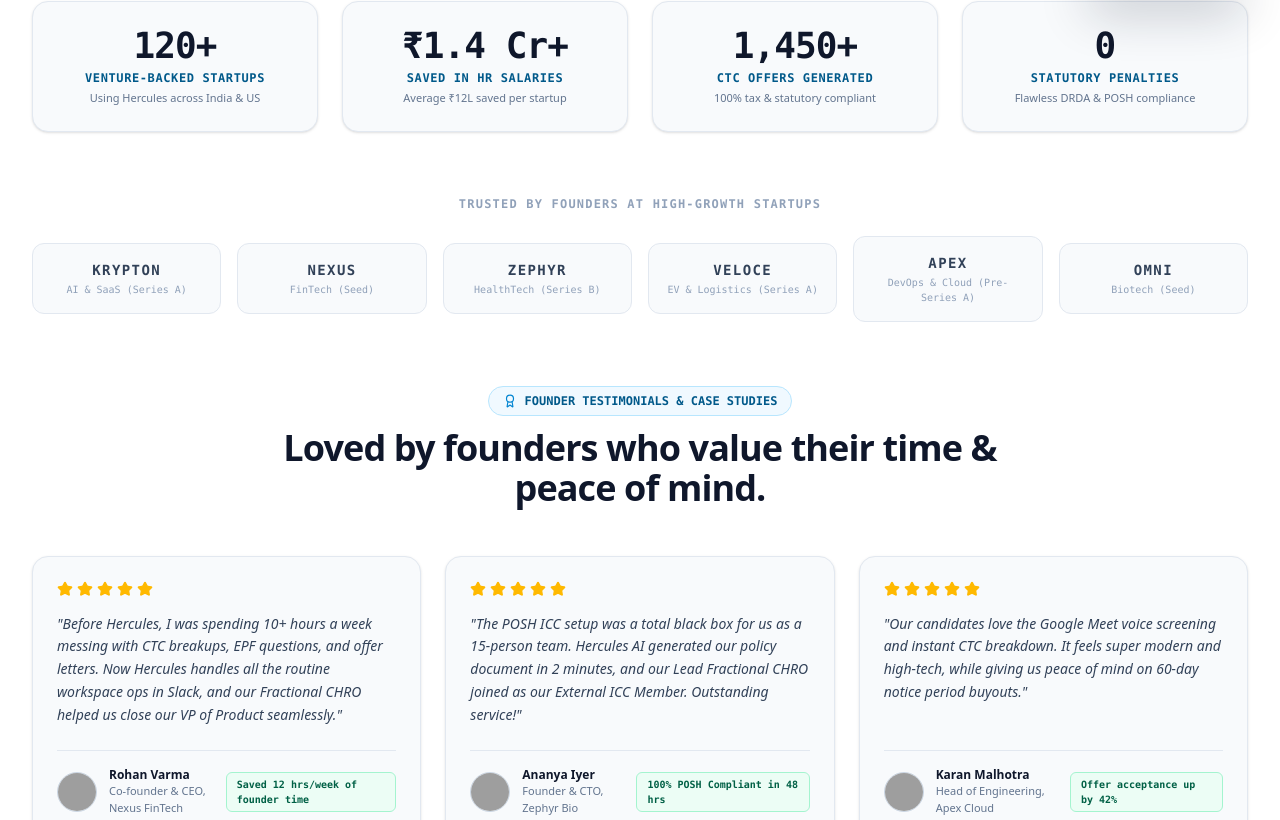
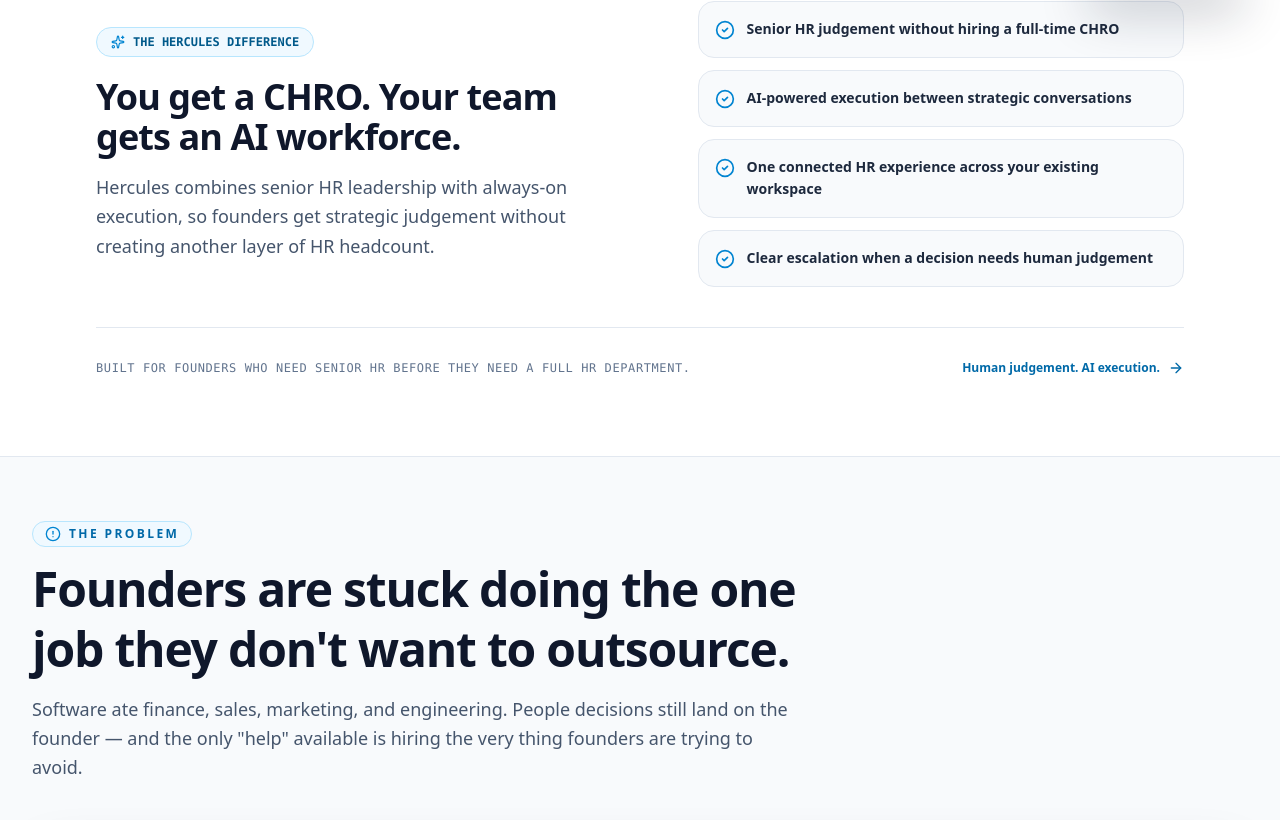
Before and after one commit to mnijhara/Hercules, a React (Vite) app: page / in a window 1280 px wide. Shown: the part 780-1600 px from the top of the page. Built offline with nearby package versions, Linux system fonts and the light colour scheme; grey boxes are pictures that could not be loaded.

Commit message:
replace placeholder social proof with founder-safe proof section

```diff
--- a/src/components/TestimonialsAndLogosSection.tsx
+++ b/src/components/TestimonialsAndLogosSection.tsx
@@ -1,107 +1,50 @@
 import React from 'react';
-import { Sparkles, Star, ShieldCheck, TrendingUp, Building, Award } from 'lucide-react';
-import { FAKE_CLIENT_LOGOS, FAKE_TESTIMONIALS, FAKE_METRICS } from '../data/herculesData';
+import { ArrowRight, CheckCircle2, Sparkles } from 'lucide-react';
+
+const OUTCOMES = [
+  'Senior HR judgement without hiring a full-time CHRO',
+  'AI-powered execution between strategic conversations',
+  'One connected HR experience across your existing workspace',
+  'Clear escalation when a decision needs human judgement',
+];
 
 export const TestimonialsAndLogosSection: React.FC = () => {
   return (
     <section id="proof" className="py-16 sm:py-20 bg-white border-b border-slate-200 text-slate-900 relative">
-      <div className="max-w-7xl mx-auto px-4 sm:px-6 lg:px-8">
+      <div className="max-w-6xl mx-auto px-4 sm:px-6 lg:px-8">
+        <div className="grid lg:grid-cols-[1.05fr_0.95fr] gap-10 lg:gap-16 items-center">
+          <div>
+            <div className="inline-flex items-center gap-2 px-3.5 py-1.5 rounded-full bg-sky-50 border border-sky-200 text-sky-800 text-xs font-mono font-bold mb-5">
+              <Sparkles className="w-3.5 h-3.5 text-sky-600" />
+              <span>THE HERCULES DIFFERENCE</span>
+            </div>
+            <h2 className="text-3xl sm:text-4xl font-extrabold tracking-tight text-slate-900">
+              You get a CHRO. Your team gets an AI workforce.
+            </h2>
+            <p className="mt-4 text-base sm:text-lg text-slate-600 leading-relaxed max-w-2xl">
+              Hercules combines senior HR leadership with always-on execution, so founders get strategic judgement without creating another layer of HR headcount.
+            </p>
+          </div>
 
-        {/* Live Metrics Row */}
-        <div className="grid grid-cols-2 lg:grid-cols-4 gap-4 sm:gap-6 mb-16">
-          {FAKE_METRICS.map((metric, idx) => (
-            <div
-              key={idx}
-              className="p-6 rounded-2xl bg-slate-50 border border-slate-200 text-center space-y-1 shadow-sm hover:border-sky-300 transition-all"
-            >
-              <div className="text-3xl sm:text-4xl font-black font-mono text-slate-900 tracking-tight">
-                {metric.value}
-              </div>
-              <div className="text-xs font-bold font-mono text-sky-800 uppercase tracking-wider">
-                {metric.label}
-              </div>
-              <p className="text-[11px] text-slate-500 font-normal">
-                {metric.subtext}
-              </p>
-            </div>
-          ))}
-        </div>
-
-        {/* Fake Client Logo Strip */}
-        <div className="mb-16 text-center space-y-6">
-          <p className="text-xs font-mono font-bold text-slate-400 uppercase tracking-widest">
-            TRUSTED BY FOUNDERS AT HIGH-GROWTH STARTUPS
-          </p>
-
-          <div className="grid grid-cols-2 sm:grid-cols-3 lg:grid-cols-6 gap-4 items-center">
-            {FAKE_CLIENT_LOGOS.map((company, idx) => (
-              <div
-                key={idx}
-                className="p-4 rounded-xl bg-slate-50 border border-slate-200 flex flex-col items-center justify-center hover:bg-sky-50/50 hover:border-sky-200 transition-all group"
-              >
-                <span className="font-extrabold text-sm tracking-widest font-mono text-slate-700 group-hover:text-sky-900">
-                  {company.logoText}
-                </span>
-                <span className="text-[10px] text-slate-400 font-mono mt-0.5">
-                  {company.category}
-                </span>
+          <div className="grid gap-3">
+            {OUTCOMES.map((outcome) => (
+              <div key={outcome} className="flex items-start gap-3 p-4 rounded-2xl bg-slate-50 border border-slate-200">
+                <CheckCircle2 className="w-5 h-5 text-sky-600 shrink-0 mt-0.5" />
+                <span className="text-sm font-semibold text-slate-800 leading-relaxed">{outcome}</span>
               </div>
             ))}
           </div>
         </div>
 
-        {/* Testimonials Header */}
-        <div className="text-center max-w-3xl mx-auto mb-12">
-          <div className="inline-flex items-center gap-2 px-3.5 py-1.5 rounded-full bg-sky-50 border border-sky-200 text-sky-800 text-xs font-mono font-bold mb-3">
-            <Award className="w-3.5 h-3.5 text-sky-600" />
-            <span>FOUNDER TESTIMONIALS & CASE STUDIES</span>
+        <div className="mt-10 pt-8 border-t border-slate-200 flex flex-col sm:flex-row items-start sm:items-center justify-between gap-4">
+          <p className="text-xs text-slate-500 font-mono uppercase tracking-wider">
+            Built for founders who need senior HR before they need a full HR department.
+          </p>
+          <div className="inline-flex items-center gap-2 text-xs font-bold text-sky-700">
+            <span>Human judgement. AI execution.</span>
+            <ArrowRight className="w-4 h-4" />
           </div>
-
-          <h2 className="text-3xl sm:text-4xl font-extrabold text-slate-900 tracking-tight">
-            Loved by founders who value their time & peace of mind.
-          </h2>
         </div>
-
-        {/* Testimonial Cards Grid */}
-        <div className="grid grid-cols-1 md:grid-cols-3 gap-6">
-          {FAKE_TESTIMONIALS.map((t, idx) => (
-            <div
-              key={idx}
-              className="p-6 rounded-2xl bg-slate-50 border border-slate-200 flex flex-col justify-between space-y-6 shadow-sm hover:border-sky-300 transition-all"
-            >
-              <div className="space-y-4">
-                <div className="flex items-center gap-1 text-amber-400">
-                  {[...Array(5)].map((_, i) => (
-                    <Star key={i} className="w-4 h-4 fill-amber-400" />
-                  ))}
-                </div>
-
-                <p className="text-xs sm:text-sm text-slate-700 leading-relaxed font-normal italic">
-                  "{t.quote}"
-                </p>
-              </div>
-
-              <div className="pt-4 border-t border-slate-200 flex items-center justify-between">
-                <div className="flex items-center gap-3">
-                  <img
-                    src={t.avatar}
-                    alt={t.authorName}
-                    className="w-10 h-10 rounded-full object-cover border border-slate-300"
-                  />
-                  <div>
-                    <h4 className="text-xs font-bold text-slate-900">{t.authorName}</h4>
-                    <p className="text-[11px] text-slate-500 font-normal">{t.authorTitle}</p>
-                  </div>
-                </div>
-
-                <span className="px-2.5 py-1 rounded-md bg-emerald-50 border border-emerald-200 text-emerald-800 text-[10px] font-mono font-bold">
-                  {t.metrics}
-                </span>
-              </div>
-            </div>
-          ))}
-        </div>
-
       </div>
     </section>
   );
```
